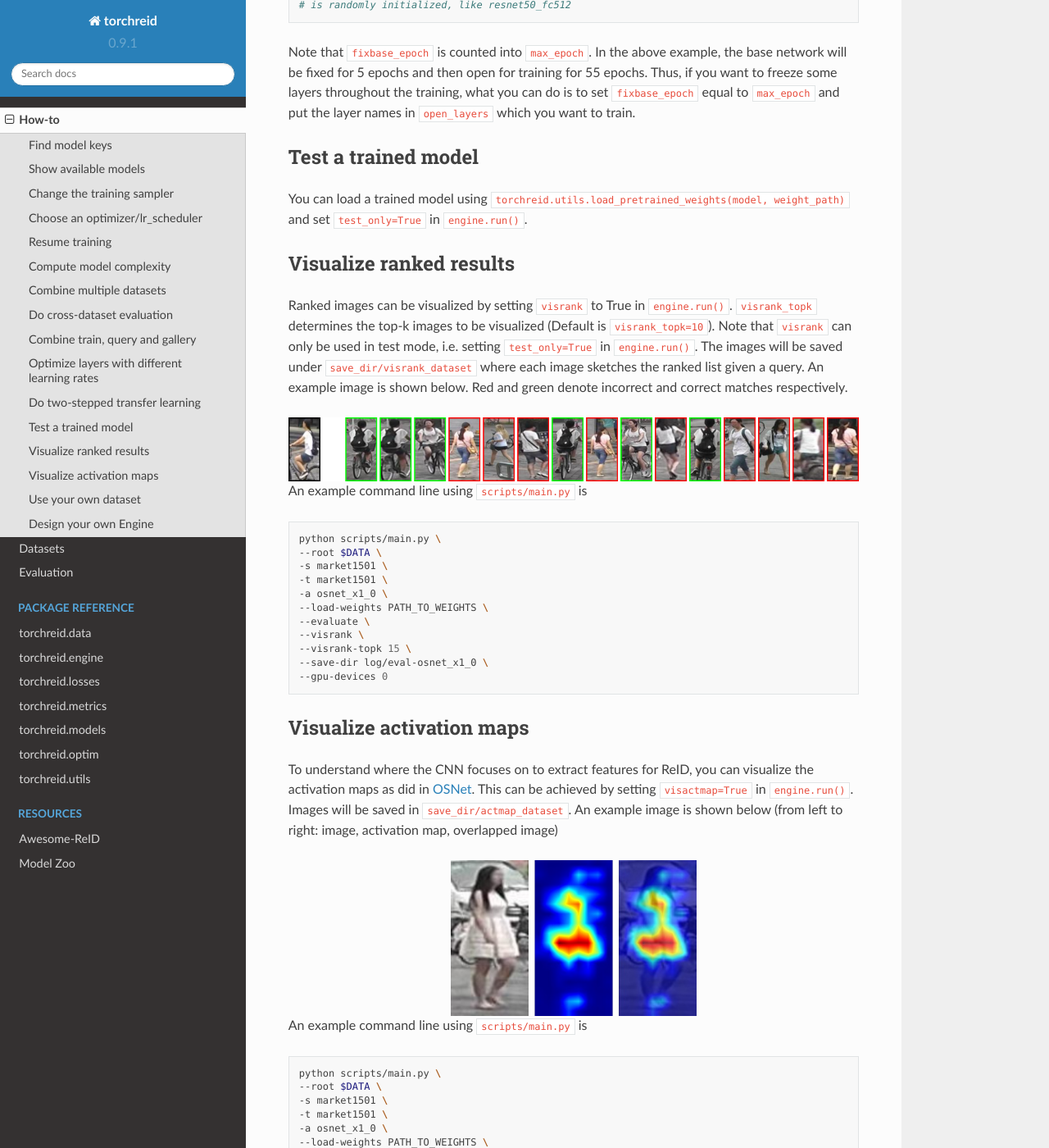
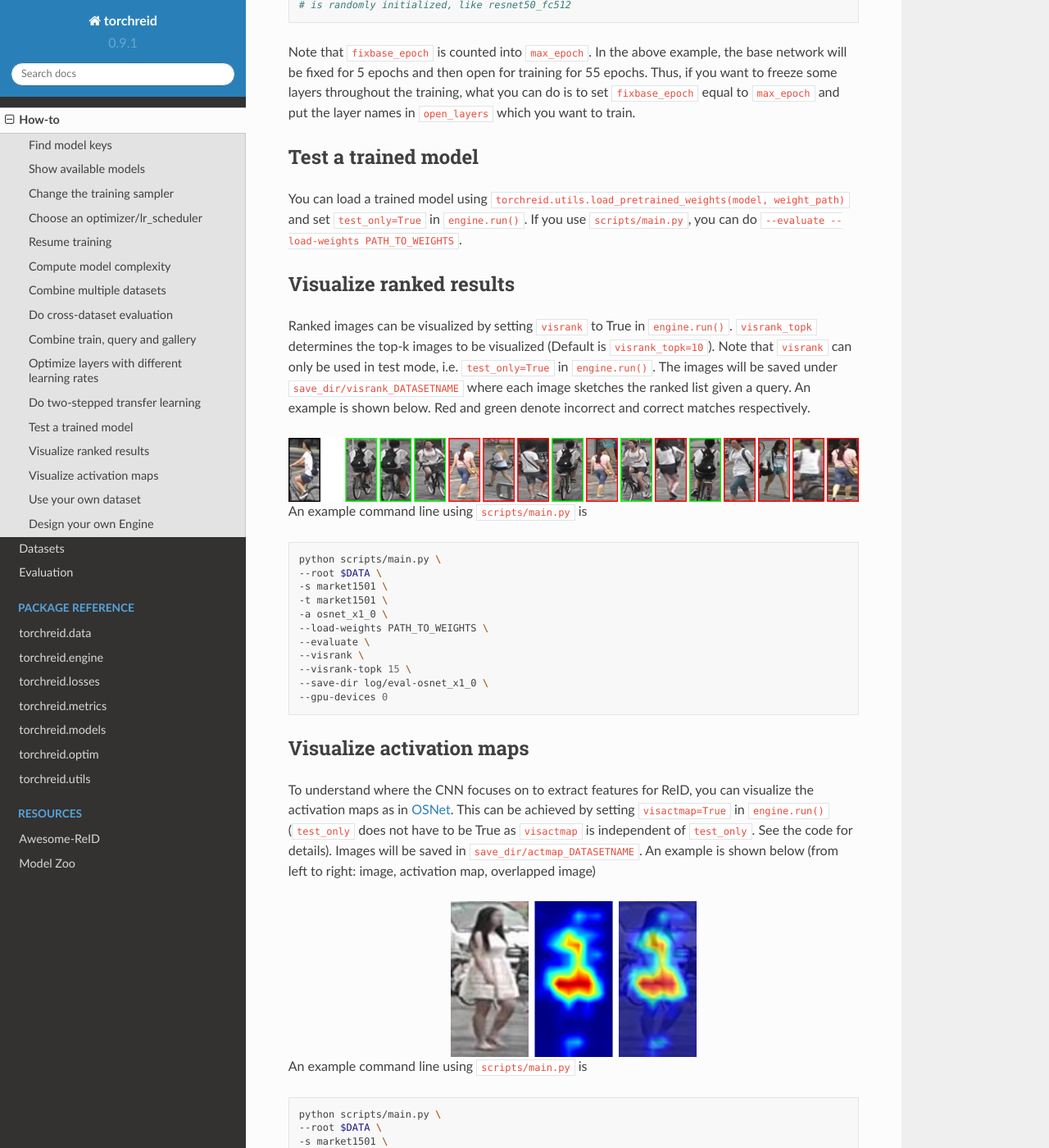
Before and after one commit to KaiyangZhou/deep-person-reid, a Sphinx documentation site: the page built from docs/user_guide.rst, in a window 1280 px wide and 1400 px high, scrolled down 4428 px. Shown: the whole window at 82% size. Built offline with Sphinx 7.4.7 and the Read the Docs theme 2.0.0, drawn with Linux system fonts in a browser that asks for light colours.

Commit message:
update docs

```diff
--- a/docs/user_guide.rst
+++ b/docs/user_guide.rst
@@ -193,12 +193,12 @@ Note that ``fixbase_epoch`` is counted into ``max_epoch``. In the above example,
 
 Test a trained model
 ----------------------
-You can load a trained model using :code:`torchreid.utils.load_pretrained_weights(model, weight_path)` and set ``test_only=True`` in ``engine.run()``.
+You can load a trained model using :code:`torchreid.utils.load_pretrained_weights(model, weight_path)` and set ``test_only=True`` in ``engine.run()``. If you use ``scripts/main.py``, you can do ``--evaluate --load-weights PATH_TO_WEIGHTS``.
 
 
 Visualize ranked results
 -------------------------
-Ranked images can be visualized by setting ``visrank`` to True in ``engine.run()``. ``visrank_topk`` determines the top-k images to be visualized (Default is ``visrank_topk=10``). Note that ``visrank`` can only be used in test mode, i.e. setting ``test_only=True`` in ``engine.run()``. The images will be saved under ``save_dir/visrank_dataset`` where each image sketches the ranked list given a query. An example image is shown below. Red and green denote incorrect and correct matches respectively.
+Ranked images can be visualized by setting ``visrank`` to True in ``engine.run()``. ``visrank_topk`` determines the top-k images to be visualized (Default is ``visrank_topk=10``). Note that ``visrank`` can only be used in test mode, i.e. ``test_only=True`` in ``engine.run()``. The images will be saved under ``save_dir/visrank_DATASETNAME`` where each image sketches the ranked list given a query. An example is shown below. Red and green denote incorrect and correct matches respectively.
 
 .. image:: figures/ranked_results.jpg
     :width: 800px
@@ -223,7 +223,7 @@ An example command line using ``scripts/main.py`` is
 
 Visualize activation maps
 --------------------------
-To understand where the CNN focuses on to extract features for ReID, you can visualize the activation maps as did in `OSNet <https://arxiv.org/abs/1905.00953>`_. This can be achieved by setting ``visactmap=True`` in ``engine.run()``. Images will be saved in ``save_dir/actmap_dataset``. An example image is shown below (from left to right: image, activation map, overlapped image)
+To understand where the CNN focuses on to extract features for ReID, you can visualize the activation maps as in `OSNet <https://arxiv.org/abs/1905.00953>`_. This can be achieved by setting ``visactmap=True`` in ``engine.run()`` (``test_only`` does not have to be True as ``visactmap`` is independent of ``test_only``. See the code for details). Images will be saved in ``save_dir/actmap_DATASETNAME``. An example is shown below (from left to right: image, activation map, overlapped image)
 
 .. image:: figures/actmap.jpg
     :width: 300px
```
